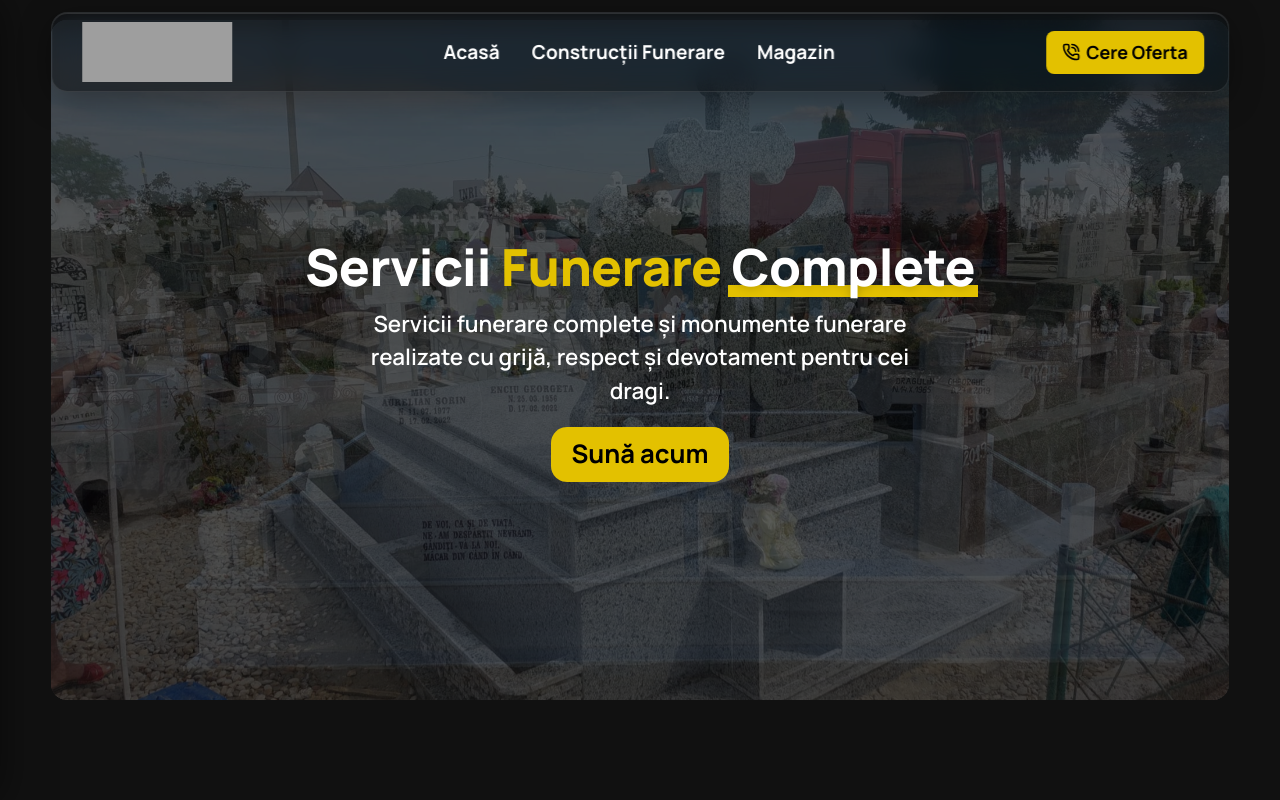
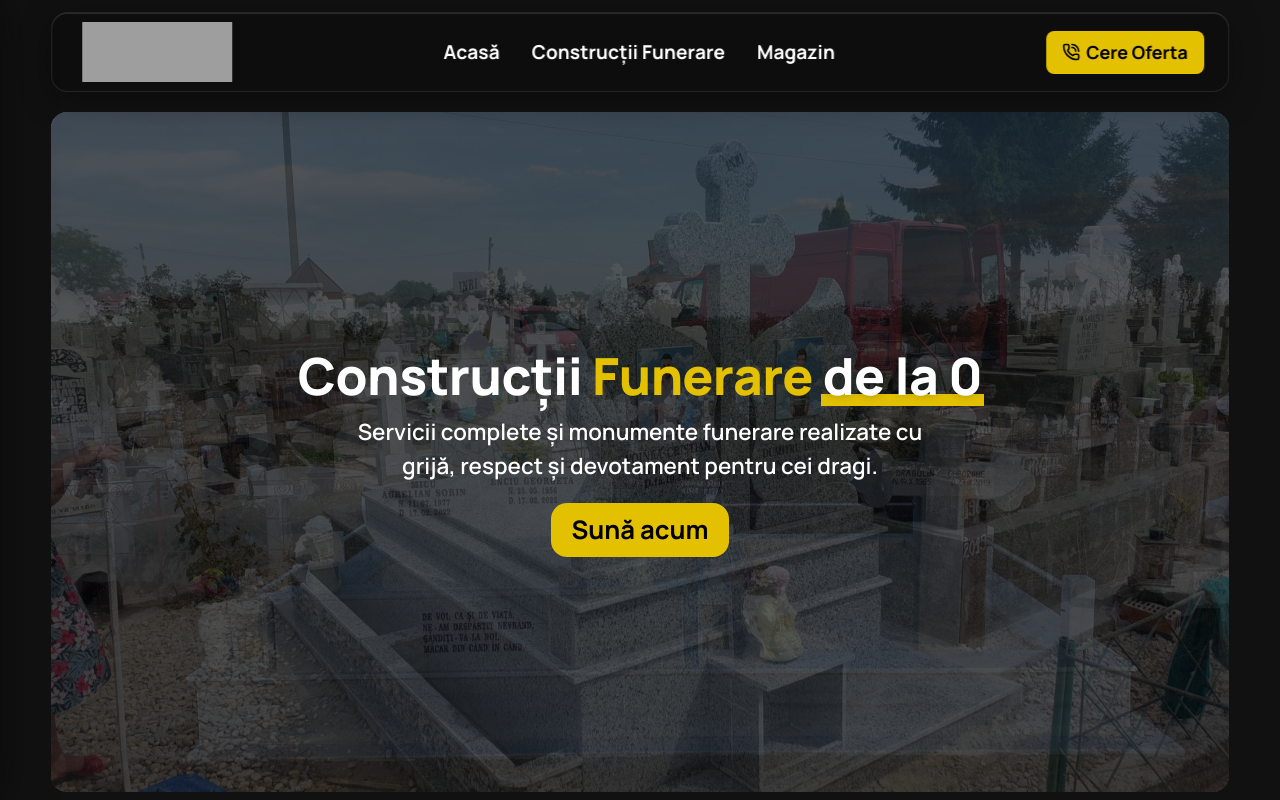
Before and after one commit to GeorgeDinu22/monumente-funerare, a Next.js app: page / in a window 1280 px wide. Shown: the top 800 px of the page. Built offline with nearby package versions, Linux system fonts and the light colour scheme; no server answers; the database is empty; grey boxes are pictures that could not be loaded.

Commit message:
hero-update

```diff
--- a/app/(site)/Hero/hero.module.css
+++ b/app/(site)/Hero/hero.module.css
@@ -5,7 +5,7 @@
     flex-direction: column;
     position: relative;
     height: 80vh;
-    margin-top: 72px;
+    margin-top: 100px;
     border-radius:var(--radius-main);
     overflow: hidden;
 }
@@ -105,7 +105,7 @@
 @media(min-width:768px){
     .heroSection{
         height: 85vh;
-        margin-top: 20px;
+        margin-top: 112px;
     }
     .contentHero{
         align-items: center;
--- a/app/(site)/Hero/heroSection.jsx
+++ b/app/(site)/Hero/heroSection.jsx
@@ -26,11 +26,11 @@ export default function HeroSection(){
                         priority={index === 0}
                     />
                 ))}
-            </div>
+            </div>  Funerare de la 0
             <div className={styles.contentHero}>
-                <h1>Servicii <span className={styles.colorText}>Funerare</span> <span className={styles.underlineText}>Complete</span></h1>
+                <h1>Construcții <span className={styles.colorText}>Funerare</span> <span className={styles.underlineText}>de la 0</span></h1>
                 <p>
-                    Servicii funerare complete și monumente funerare realizate cu grijă, respect și devotament pentru cei dragi.
+                    Servicii  complete și monumente funerare realizate cu grijă, respect și devotament pentru cei dragi.
                 </p>
                 <Link href={companyInfo.telefon.href}>
                     Sună acum
```
